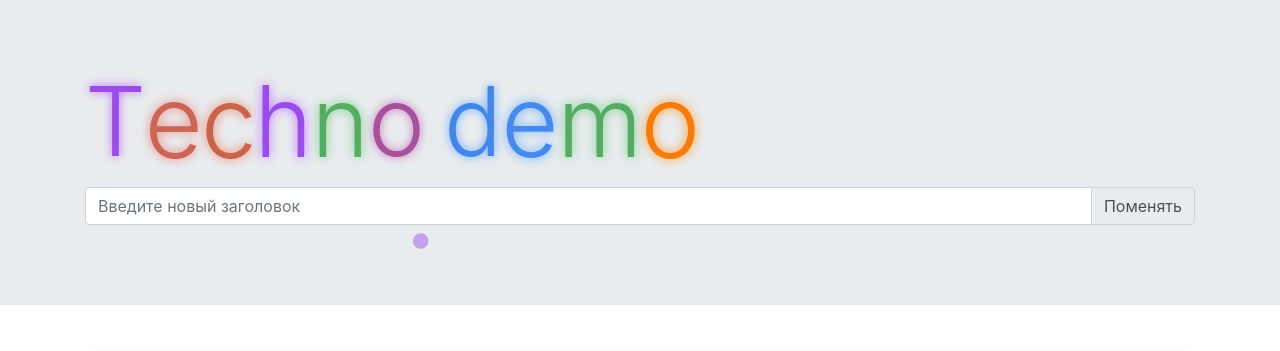
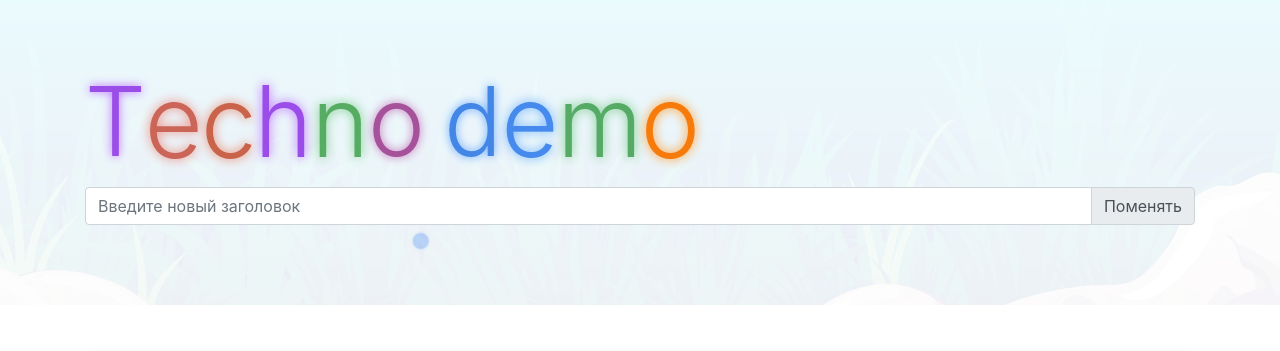
Before and after one commit to Alexey-aka-sultan/techno-demo, a Vue app: page / in a window 1280 px wide. Shown: the top 351 px of the page. Built offline with nearby package versions, Linux system fonts and the light colour scheme; no server answers.

Commit message:
header background

```diff
--- a/src/App.vue
+++ b/src/App.vue
@@ -40,4 +40,6 @@ export default {
 };
 </script>
 
-<style></style>
+<style>
+
+</style>
--- a/src/assets/css/base.css
+++ b/src/assets/css/base.css
@@ -1,3 +1,4 @@
+
 .section_title {
-    padding-bottom: 50px;
+  padding-bottom: 50px;
 }
--- a/src/components/bubbleComponent.vue
+++ b/src/components/bubbleComponent.vue
@@ -55,8 +55,10 @@ export default {
 <style scoped>
 .bubble {
   opacity: 0;
+  z-index: 1;
 }
 .bubble i {
-  color: blueviolet;
+  color: rgb(96, 153, 245);
+  text-shadow: 0 0 3px rgb(96, 153, 245);
 }
 </style>
--- a/src/components/sectionHeader.vue
+++ b/src/components/sectionHeader.vue
@@ -45,7 +45,7 @@ export default {
       title: [],
       newTitle: "",
       titleVisibility: true,
-      changeTitleDelay: 1000,
+      changeTitleDelay: 1200,
       bubbles: new Array(5)
     };
   },
@@ -106,6 +106,15 @@ export default {
 </script>
 
 <style>
+.jumbotron {
+  background-image: linear-gradient(0deg, #240361, #0cc5e6), url('../assets/images/header-background.webp');
+  background-position: center;
+  background-repeat: no-repeat;
+  background-blend-mode: screen;
+}
+.jumbotron input, .jumbotron button {
+  z-index: 2;
+}
 h1 .letter-outer {
   cursor: pointer;
   min-width: 0.2em;
```
Also changed, not shown: src/assets/images/header-background.webp (added).
